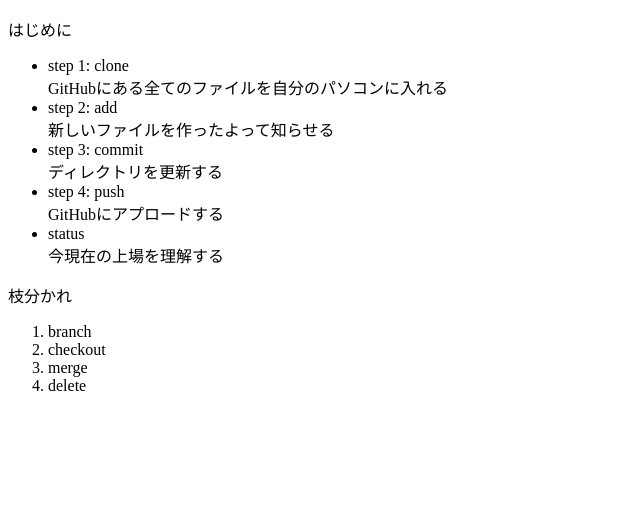
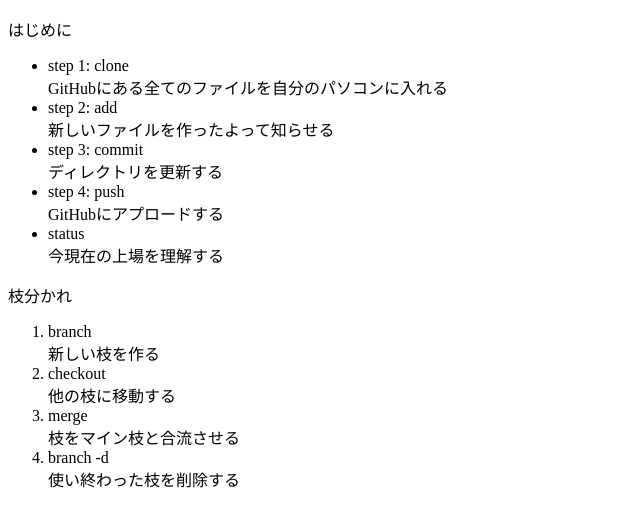
Before and after one commit to soozhin/for-the-first-time-in-forever, a plain HTML site: page index.html in a window 1280 px wide. Shown: the part 113-640 px from the top of the page, without its empty margins (0-640 px from the left). Drawn offline with Linux system fonts and the light colour scheme.

Commit message:
枝分かれの詳細を追加した．

```diff
--- a/index.html
+++ b/index.html
@@ -33,9 +33,13 @@
 
     <ol>
         <li>branch</li>
+        <div>新しい枝を作る</div>
         <li>checkout</li>
+        <div>他の枝に移動する</div>
         <li>merge</li>
-        <li>delete</li>
+        <div>枝をマイン枝と合流させる</div>
+        <li>branch -d</li>
+        <div>使い終わった枝を削除する</div>
     </ol>
 
 
```
